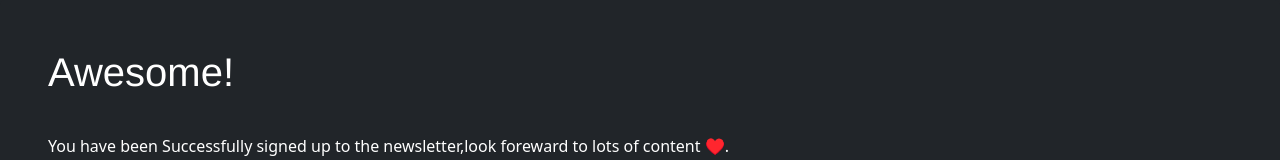
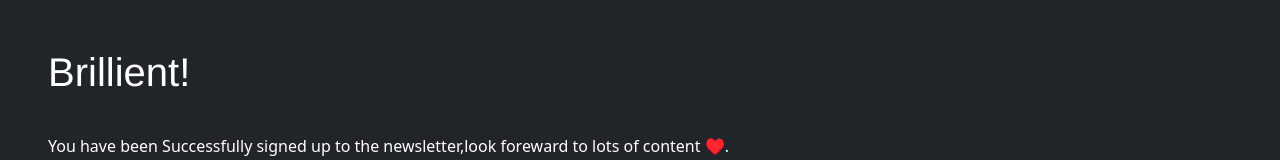
Before and after one commit to sankalp-patnaik/News-Letter-signup, a website: page success.html in a window 1280 px wide. Shown: the top 160 px of the page. Drawn offline with nearby package versions, Linux system fonts and the light colour scheme.

Commit message:
changed Success Page h1

```diff
--- a/success.html
+++ b/success.html
@@ -27,7 +27,7 @@
         </div>
       </div> -->
     <div class="h-100 p-5 text-white bg-dark rounded-3">
-        <h1>Awesome!</h1>
+        <h1>Brillient!</h1>
         <div class="success-content">
           <p>You have been Successfully signed up to the newsletter,look foreward to lots of content ♥️.</p>
         </div>
```
